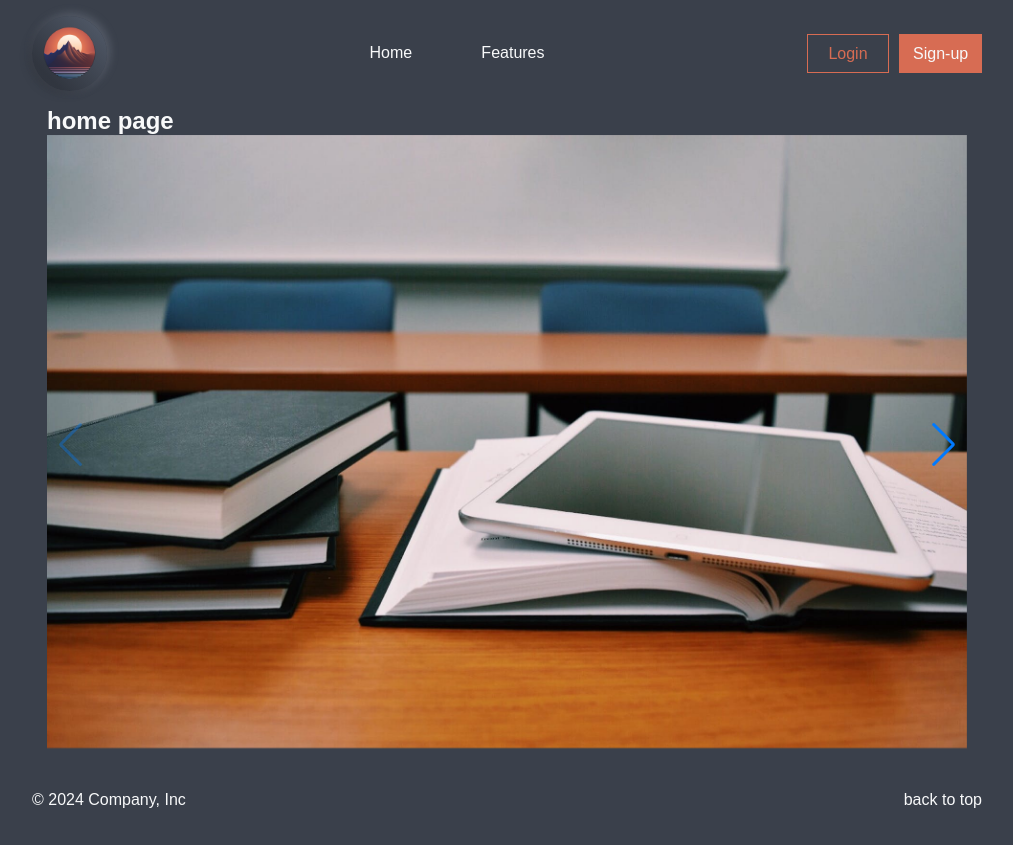
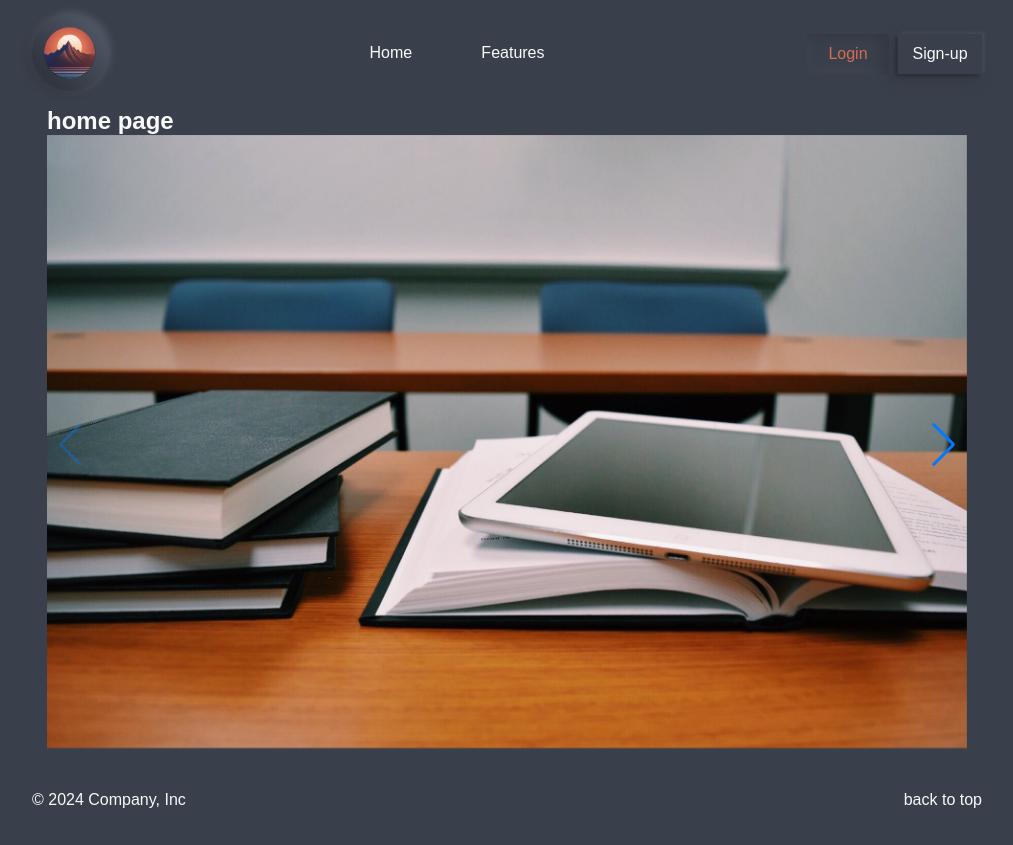
Before and after one commit to lostmart/university-front-react, a React (Vite) app: page / in a window 1280 px wide. Shown: the whole page, without its empty margins (133-1146 px from the left). Built offline with nearby package versions, Linux system fonts and the light colour scheme.

Commit message:
new btns

```diff
--- a/src/sass/_buttons.scss
+++ b/src/sass/_buttons.scss
@@ -1,5 +1,5 @@
 .btn {
-	padding: 0.4rem 0.8rem;
+	padding: 0.5rem 0.9rem;
 	font-weight: 400;
 	line-height: 1.5;
 	text-align: center;
@@ -17,12 +17,40 @@
 
 .btn-primary {
 	color: $font-color;
-	background-color: $primary-color;
-	border: 1px solid $primary-color;
+	background: $bg-color;
+	border: none;
+	position: relative;
+	z-index: 1;
+	box-shadow: -3px 3px 2px rgba(38, 41, 49, 0.5490196078), -6px 6px 13px #333842,
+		3px -2px 3px #454c57;
+	transition: all 0.35s ease-in-out;
 }
 
+.btn-primary:hover {
+	box-shadow: -2px 2px 2px rgb(38 41 49 / 72%), -1px 2px 10px #333842,
+		1px -1px 3px #454c57;
+}
+
+.btn-primary:active {
+	box-shadow: -2px 2px 2px rgb(38 41 49 / 72%), -1px 1px 1px #252930,
+		1px 0px 1px #535c6a;
+	color: $primary-color;
+}
+
+// .btn-primary::before {
+// 	position: absolute;
+// 	content: "";
+// 	background-color: inherit;
+// 	width: 100%;
+// 	height: 100%;
+// 	left: 0;
+// 	top: 0;
+// 	z-index: -1;
+// }
+
 .btn-primary-outline {
-	background-color: transparent;
+	background-color: $bg-color;
 	color: $primary-color;
-	border: 1px solid $primary-color;
+	border: none;
+	box-shadow: inset -5px 3px 13px #333842, inset 4px -4px 8px #414854;
 }
```
Also changed, not shown: src/assets/img/checkered-pattern.png (added).
